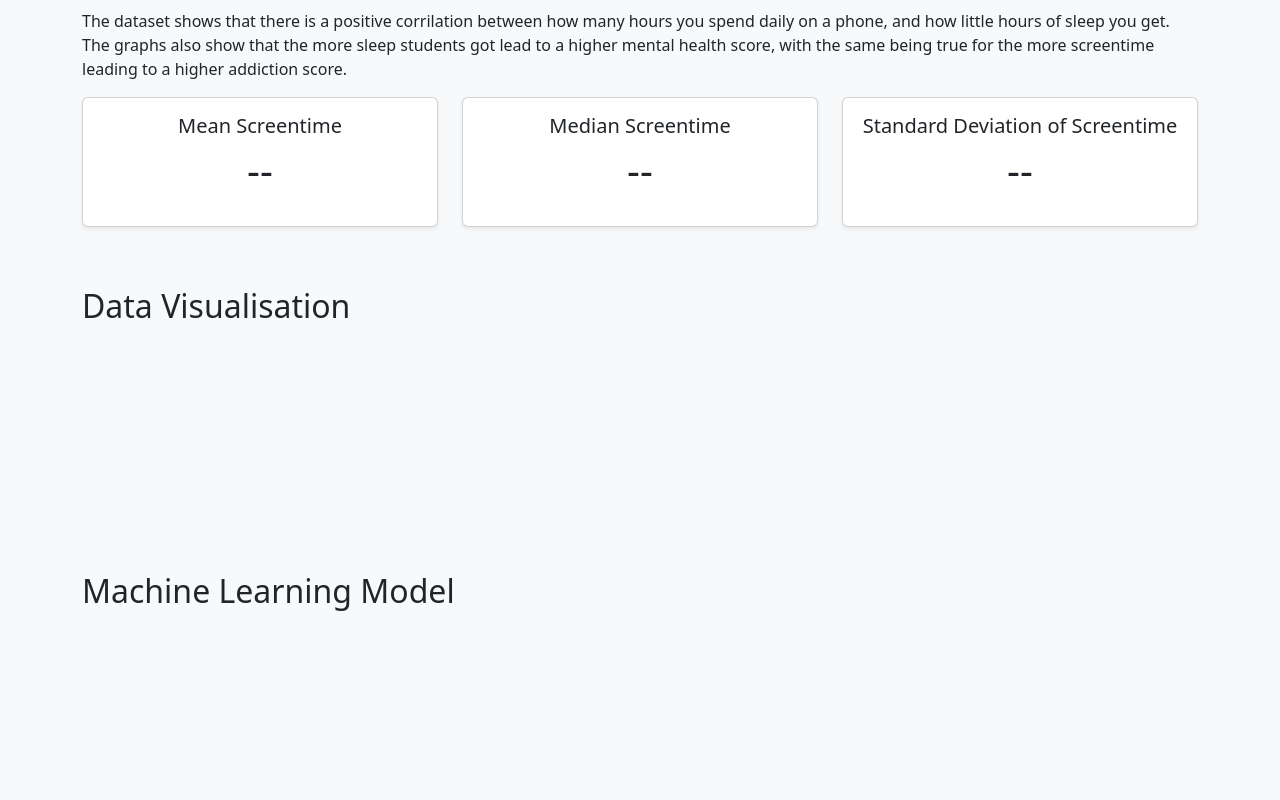
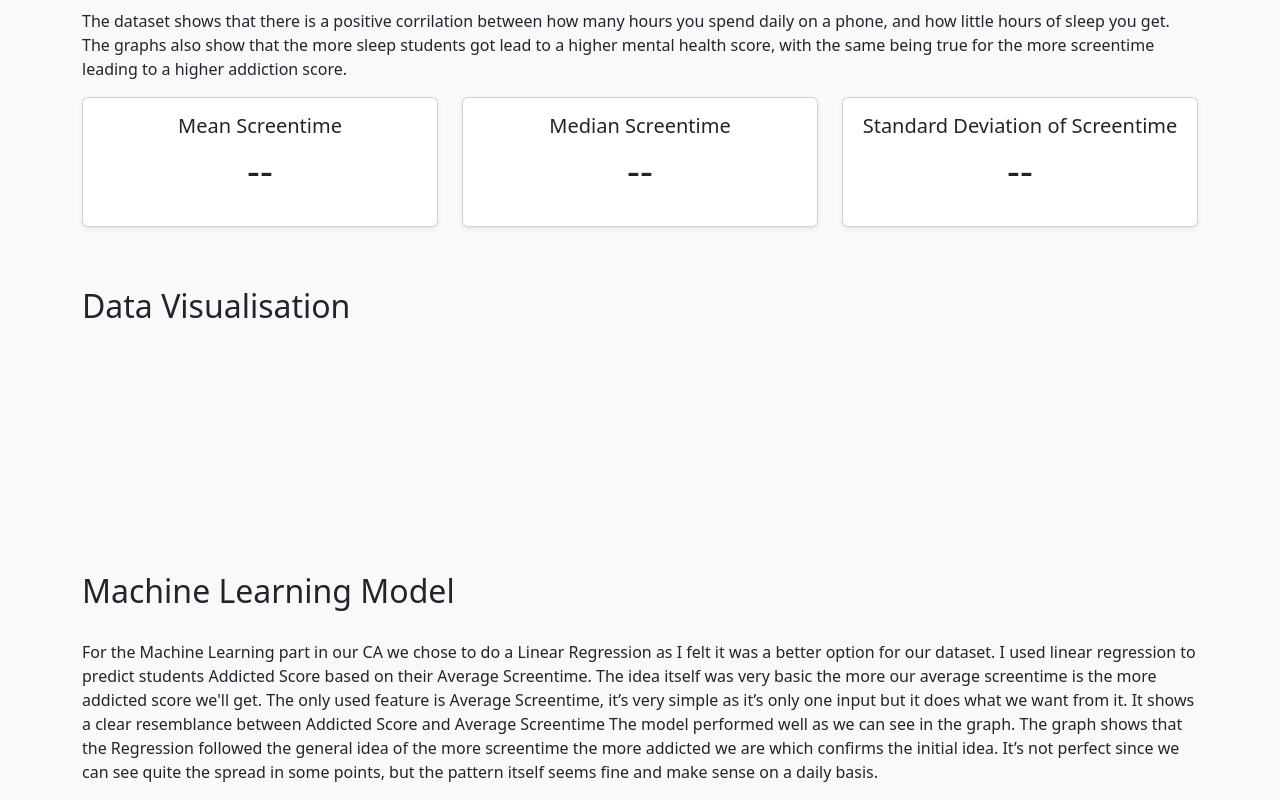
Before and after one commit to Adam28102006/CA2, a plain HTML site: page index.html in a window 1280 px wide. Shown: the part 357-1157 px from the top of the page. Before the commit the page ends 997 px from the top, so only its background shows below. Drawn offline with nearby package versions, Linux system fonts and the light colour scheme; no server answers.

Commit message:
Added the text for Machine learning

```diff
--- a/index.html
+++ b/index.html
@@ -82,6 +82,13 @@ The dataset shows that there is a positive corrilation between how many hours yo
 
 
 <h2 class="section-title">Machine Learning Model</h2>
+<p>
+For the Machine Learning part in our CA we chose to do a Linear Regression as I felt it was a better option for our dataset. I used linear regression to predict students Addicted Score based on their Average Screentime. The idea itself was very basic the more our average screentime is the more addicted score we'll get.
+
+The only used feature is Average Screentime, it’s very simple as it’s only one input but it does what we want from it. It shows a clear resemblance between Addicted Score and Average Screentime
+
+The model performed well as we can see in the graph. The graph shows that the Regression followed the general idea of the more screentime the more addicted we are which confirms the initial idea. It’s not perfect since we can see quite the spread in some points, but the pattern itself seems fine and make sense on a daily basis.
+</p>
 <script>
 async function loadExcel() {
     try {
```
